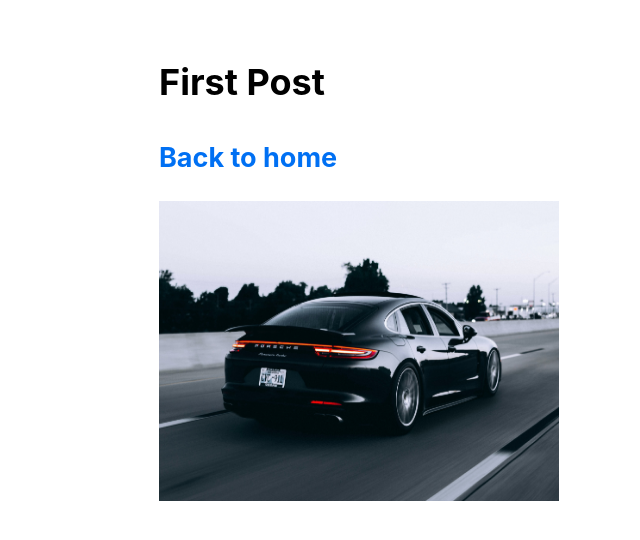
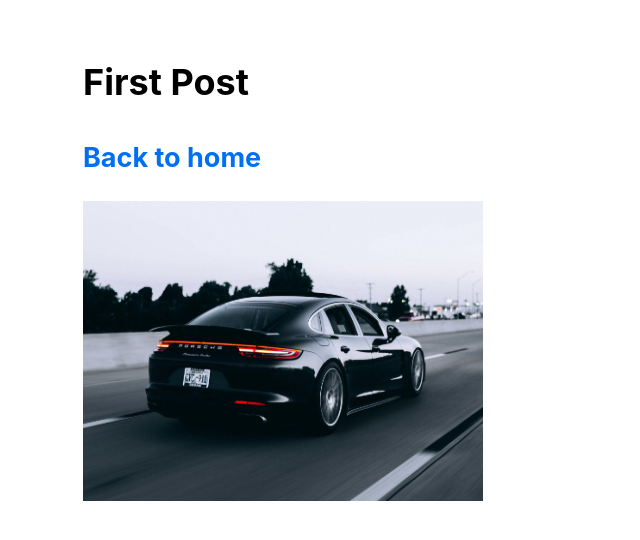
Before and after one commit to namtaehyun/nextjs-blog-example, a Next.js app: page /posts/first-post in a window 1280 px wide. Shown: the top 540 px of the page, without its empty margins (175-815 px from the left). Built offline with nearby package versions, Linux system fonts and the light colour scheme.

Commit message:
Update Layout css

```diff
--- a/components/layout.js
+++ b/components/layout.js
@@ -1,4 +1,3 @@
-import { css } from '@emotion/react';
 import styled from '@emotion/styled';
 
 export default function Layout({ children }) {
@@ -6,7 +5,7 @@ export default function Layout({ children }) {
 }
 
 const Wrapper = styled.div`
-  max-width: 36rem;
+  max-width: 800px;
   padding: 0 1rem;
   margin: 3rem auto 6rem;
 `;
```
Also changed, not shown: 1 other file (tests, documents, lock files or other folders).
